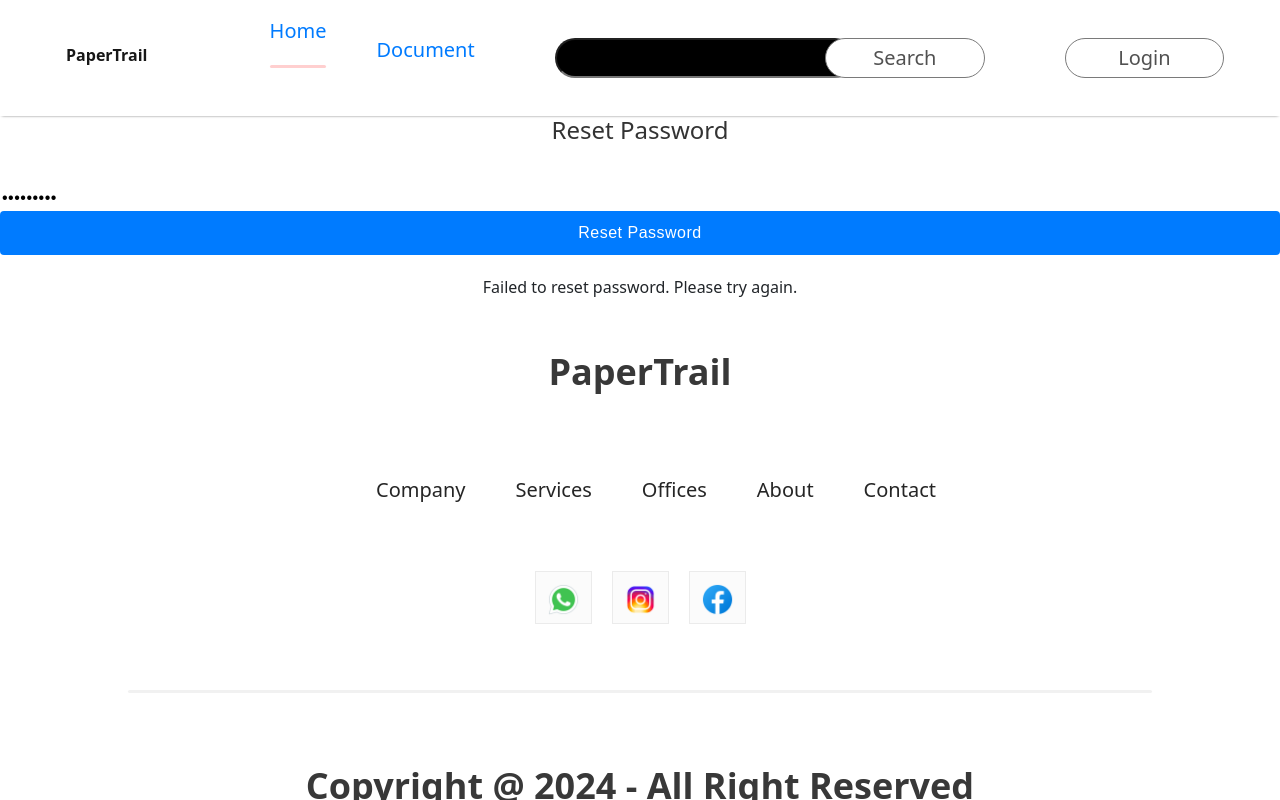
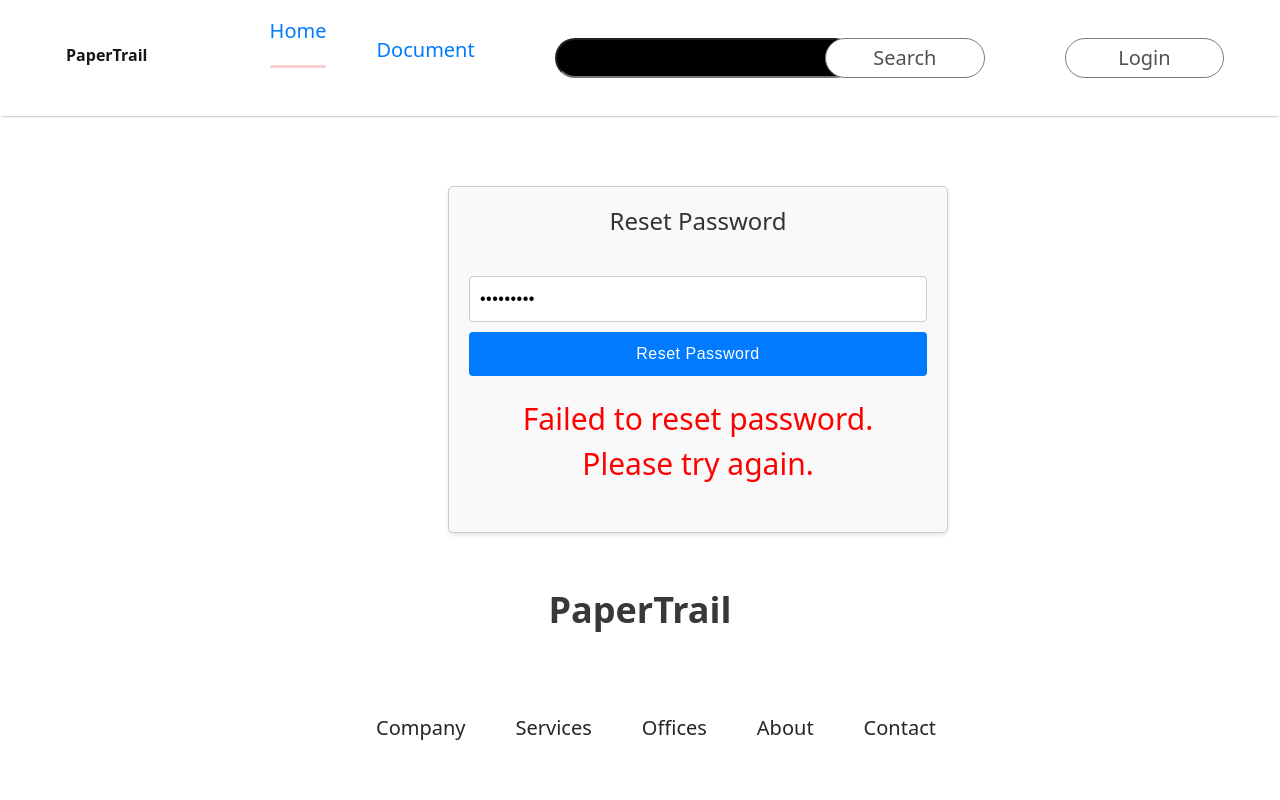
Before and after one commit to GabbyMcCall998/File_Server, a React (Create React App) app in the folder frontend/: page /reset-password/1/1 in a window 1280 px wide. Both pictures are taken after typing "Sample123" into the empty fields and a click on the button "Reset Password". Shown: the top 800 px of the page. Built offline with nearby package versions, Linux system fonts and the light colour scheme; no server answers.

Commit message:
Modified password reset page

```diff
--- a/frontend/src/Components/ResetPassword/ResetPassword.css
+++ b/frontend/src/Components/ResetPassword/ResetPassword.css
@@ -0,0 +1,64 @@
+
+.container1{
+    max-width: 500px;
+    padding: 20px;
+    border: 1px solid #ccc;
+    border-radius: 5px;
+    background-color: #f9f9f9;
+    box-shadow: 0 2px 4px rgba(0, 0, 0, 0.1);
+    margin-top: 70px;
+    margin-bottom: 30px;
+    margin-left: 35%;
+
+}
+
+
+h3 {
+    font-size: 24px;
+    margin-bottom: 20px;
+    text-align: center;
+    color: #333;
+}
+
+
+
+input[type="password"] {
+    width: 100%;
+    padding: 10px;
+    margin-bottom: 10px;
+    font-size: 16px;
+    border: 1px solid #ccc;
+    border-radius: 4px;
+}
+
+.reset {
+    padding: 10px;
+    font-size: 16px;
+    color: #fff;
+    background-color: #007bff;
+    border: none;
+    border-radius: 4px;
+    cursor: pointer;
+    transition: background-color 0.3s ease;
+}
+
+.reset:hover{
+    opacity: 0.6;
+}
+
+.reset:active{
+    background-color:white ;
+    color: black;
+}
+
+
+p {
+    margin-top: 10px;
+    padding: 10px;
+    text-align: center;
+    font-size: 16px;
+}
+
+.error-message {
+    color: #dc3545;
+}
--- a/frontend/src/Components/ResetPassword/ResetPassword.jsx
+++ b/frontend/src/Components/ResetPassword/ResetPassword.jsx
@@ -1,4 +1,4 @@
-import './ResetPassword.css'
+import './ResetPassword.css';
 import React, { useState } from 'react';
 import axios from 'axios';
 import { useParams } from 'react-router-dom';
@@ -7,22 +7,33 @@ const ResetPassword = () => {
     const [password, setPassword] = useState('');
     const [message, setMessage] = useState('');
     const [error, setError] = useState('');
+    const [loading, setLoading] = useState(false);
     const { id, token } = useParams();
 
     const handleSubmit = async (event) => {
         event.preventDefault();
+        setLoading(true);
+
         try {
+            // Example: Basic password validation (adjust as per your requirements)
+            if (password.length < 8) {
+                throw new Error('Password length must be greater than 5 characters.');
+            }
+
             const response = await axios.post(`http://localhost:5000/auth/reset-password/${id}/${token}`, { password });
             setMessage(response.data.status);
             setError('');
+            setPassword('');
         } catch (error) {
-            setError('Failed to reset password. Please try again.');
+            setError(error.response?.data?.message || 'Failed to reset password. Please try again.');
             setMessage('');
+        } finally {
+            setLoading(false);
         }
     };
 
     return (
-        <div>
+        <div className='container1'>
             <h3>Reset Password</h3>
             <form onSubmit={handleSubmit}>
                 <input
@@ -32,10 +43,12 @@ const ResetPassword = () => {
                     onChange={(e) => setPassword(e.target.value)}
                     required
                 />
-                <button type="submit">Reset Password</button>
+                <button className='reset' type="submit" disabled={loading}>
+                    {loading ? 'Resetting Password...' : 'Reset Password'}
+                </button>
             </form>
-            {message && <p>{message}</p>}
-            {error && <p>{error}</p>}
+            {message && <p className={error ? 'success' : ''}>{message}</p>}
+            {error && <p className="error">{error}</p>}
         </div>
     );
 };
```
